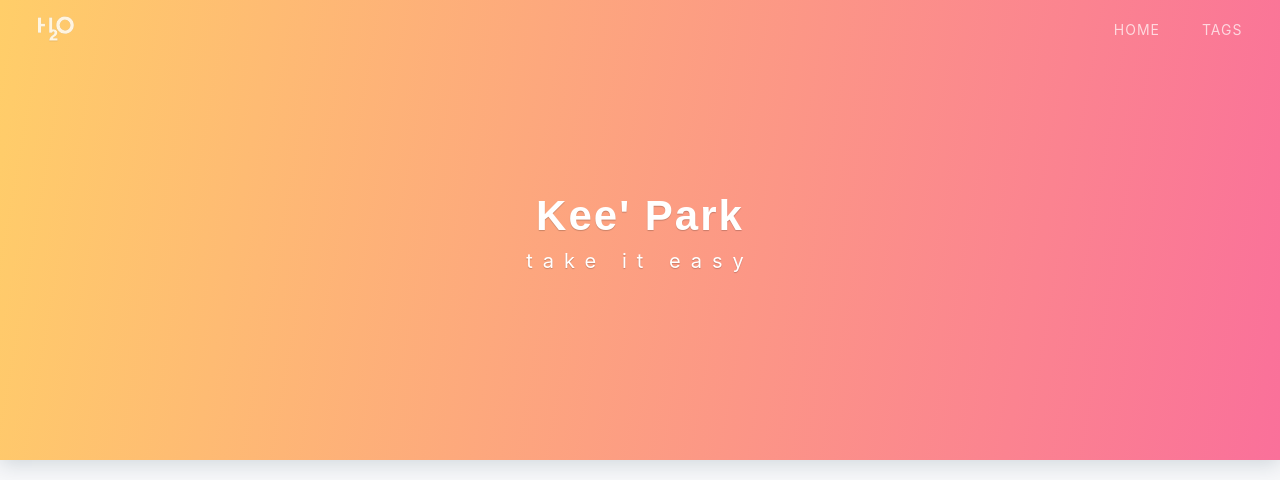
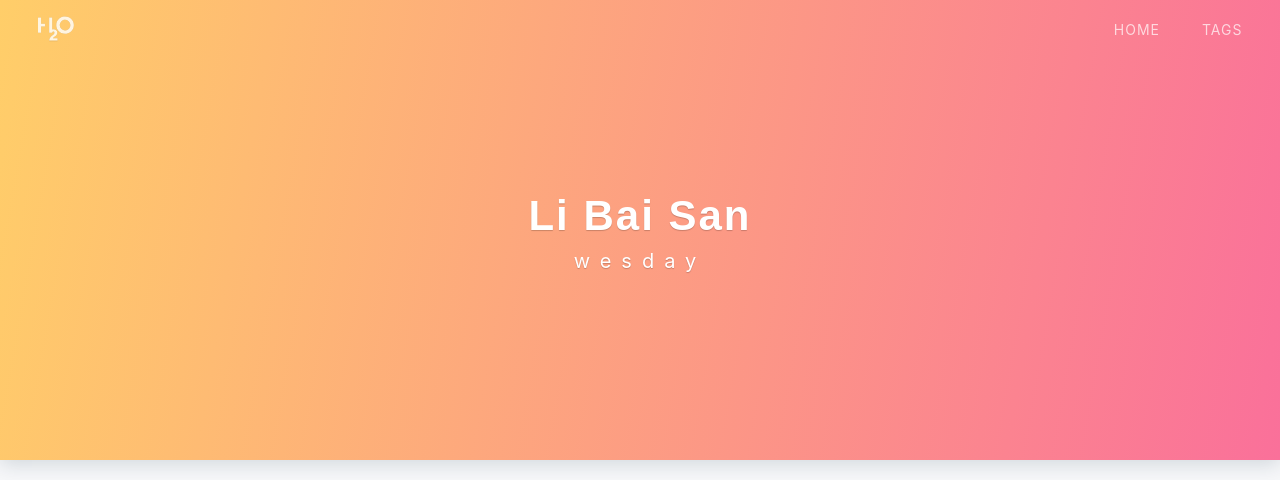
Before and after one commit to Dfindid/dfindid.github.io, a Jekyll site: the page built from index.html, in a window 1280 px wide and 1400 px high. Shown: the top 480 px of the window. Built offline with Jekyll 4.4.1, drawn with Linux system fonts in a browser that asks for light colours; nearby versions of some CDN libraries; the list of posts is cut into pages by our own code; a style sheet for code colours, icons or effects is not loaded; some of the changed text lies outside the part shown; grey boxes are pictures that could not be loaded.

Commit message:
和健康和

```diff
--- a/dev/js/index.js
+++ b/dev/js/index.js
@@ -218,7 +218,7 @@ $(document).ready(function(){
         var date = new Date();
         var hour = date.getHours();
 
-        if (hour <= 6 || hour >= 18) {
+        if (hour >= 0) {
             el.addClass(className);
         }
     }
--- a/index.html
+++ b/index.html
@@ -1,7 +1,7 @@
 ---
 layout: default
-home-title: Kee' Park
-description: take it easy
+home-title: Li Bai San
+description: wesday
 ---
 
 {% include header.html %}
```
Also changed, not shown: _posts/2017-04-18-new-theme-h2o.md (+1 -1 lines), _posts/2017-07-30-mathjax-test.md (+1 -1 lines).
